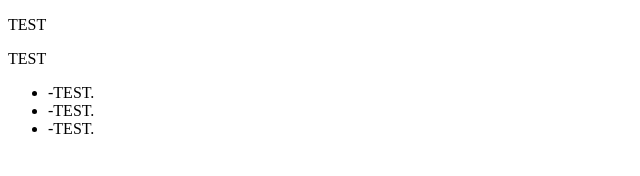
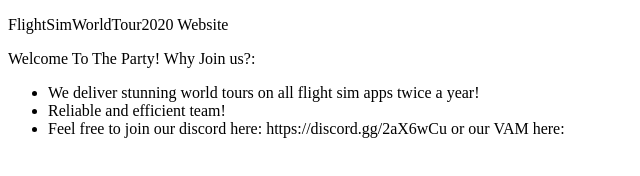
Before and after one commit to TheArtfulPlonker/FLIGHT-SIM-WORLD-TOUR, a plain HTML site: page index.html in a window 1280 px wide. Shown: the whole page, without its empty margins (0-640 px from the left). Drawn offline with Linux system fonts and the light colour scheme.

Commit message:
Update index.html

```diff
--- a/index.html
+++ b/index.html
@@ -5,12 +5,12 @@
     <title>FlightSim World Tour 2020 Website</title>
 <head>
 
-<p> TEST <p>
-            <p> TEST</p>
+<p> FlightSimWorldTour2020 Website <p>
+            <p> Welcome To The Party! Why Join us?: </p>
             <ul>
-                <li>-TEST.</li>
-                <li>-TEST.</li>
-                <li>-TEST.</li>
+                <li>We deliver stunning world tours on all flight sim apps twice a year!</li>
+                <li>Reliable and efficient team!</li>
+                <li>Feel free to join our discord here: https://discord.gg/2aX6wCu or our VAM here: </li>
             </ul>
 
                 </html>
```
